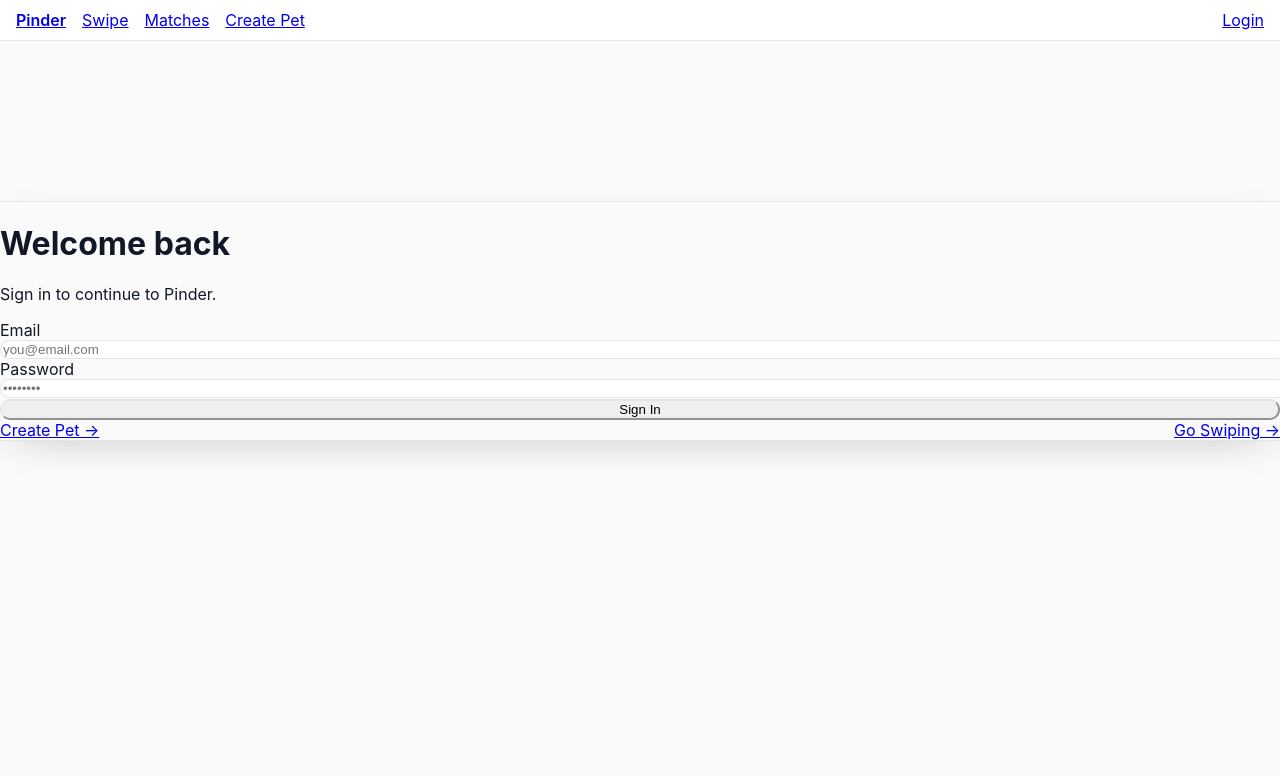
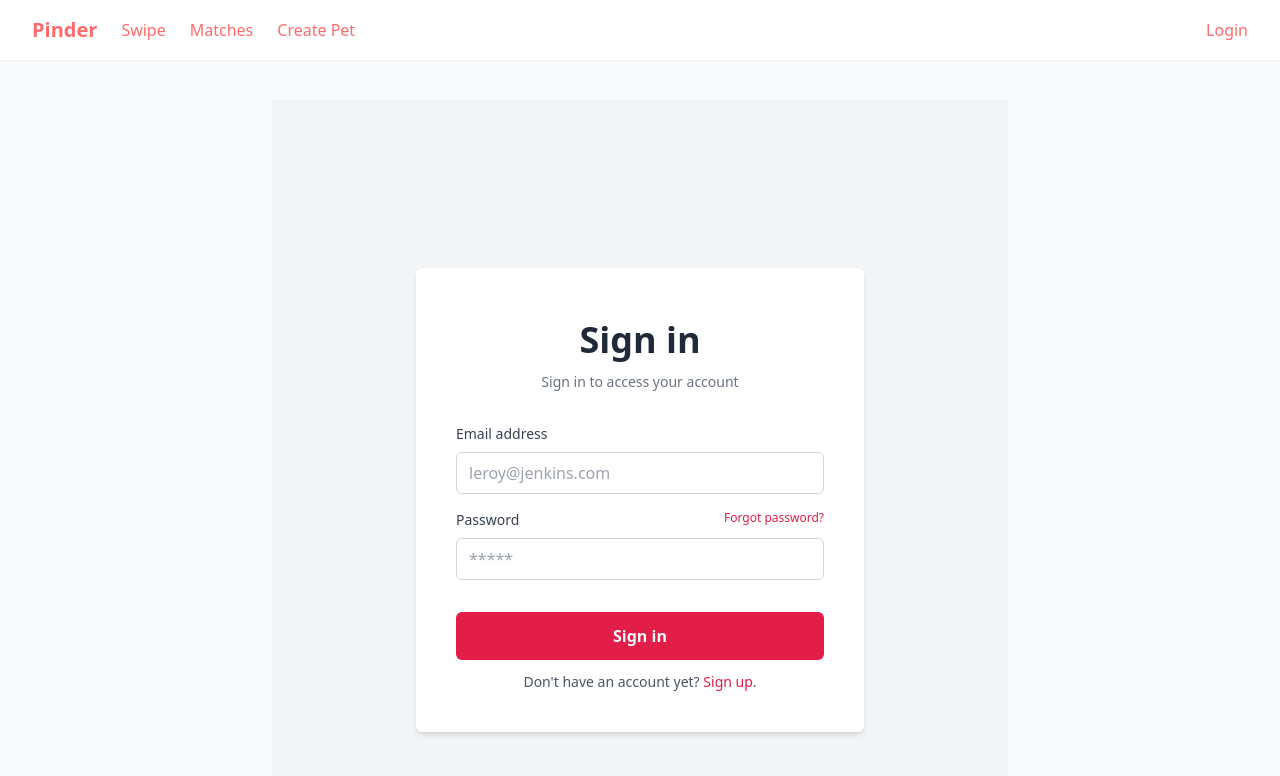
Before and after one commit to fyo-code/pinder-web-app1, a Next.js app: page /login in a window 1280 px wide. Shown: the top 776 px of the page. Built offline with nearby package versions, Linux system fonts and the light colour scheme; no server answers.

Commit message:
theme update

```diff
--- a/package.json
+++ b/package.json
@@ -19,7 +19,6 @@
   },
   "devDependencies": {
     "@eslint/eslintrc": "^3",
-    "@tailwindcss/postcss": "^4.1.15",
     "@types/node": "^20.14.12",
     "@types/react": "^19.0.0",
     "@types/react-dom": "^19.0.0",
@@ -30,7 +29,7 @@
     "lucide-react": "^0.546.0",
     "postcss": "^8.5.6",
     "tailwind-merge": "^3.3.1",
-    "tailwindcss": "^4.1.15",
+    "tailwindcss": "^3.4.14",
     "tailwindcss-animate": "^1.0.7",
     "typescript": "^5.6.3"
   }
--- a/postcss.config.js
+++ b/postcss.config.js
@@ -1,7 +1,7 @@
-// postcss.config.js (Next 15 / Turbopack friendly)
+// postcss.config.js  (Tailwind v3 classic)
 module.exports = {
   plugins: {
-    '@tailwindcss/postcss': {}, // <-- use this, not 'tailwindcss'
+    tailwindcss: {},
     autoprefixer: {},
   },
 };
--- a/src/app/globals.css
+++ b/src/app/globals.css
@@ -1,135 +1,10 @@
 @tailwind base;
-
-@plugin "tailwindcss-animate";
-
-@custom-variant dark (&:is(.dark *));
 @tailwind components;
 @tailwind utilities;
 
-/* Optional global styles */
+/* App defaults */
 html, body {
-  height: 100%;
-  margin: 0;
-  padding: 0;
-  background-color: #fafafa;
-  color: #111827;
-  font-family: 'Inter', sans-serif;
-}
-button { transition: all 0.2s ease; }
-button:hover { opacity: 0.9; }
-
-@theme inline {
-  --radius-sm: calc(var(--radius) - 4px);
-  --radius-md: calc(var(--radius) - 2px);
-  --radius-lg: var(--radius);
-  --radius-xl: calc(var(--radius) + 4px);
-  --color-background: var(--background);
-  --color-foreground: var(--foreground);
-  --color-card: var(--card);
-  --color-card-foreground: var(--card-foreground);
-  --color-popover: var(--popover);
-  --color-popover-foreground: var(--popover-foreground);
-  --color-primary: var(--primary);
-  --color-primary-foreground: var(--primary-foreground);
-  --color-secondary: var(--secondary);
-  --color-secondary-foreground: var(--secondary-foreground);
-  --color-muted: var(--muted);
-  --color-muted-foreground: var(--muted-foreground);
-  --color-accent: var(--accent);
-  --color-accent-foreground: var(--accent-foreground);
-  --color-destructive: var(--destructive);
-  --color-border: var(--border);
-  --color-input: var(--input);
-  --color-ring: var(--ring);
-  --color-chart-1: var(--chart-1);
-  --color-chart-2: var(--chart-2);
-  --color-chart-3: var(--chart-3);
-  --color-chart-4: var(--chart-4);
-  --color-chart-5: var(--chart-5);
-  --color-sidebar: var(--sidebar);
-  --color-sidebar-foreground: var(--sidebar-foreground);
-  --color-sidebar-primary: var(--sidebar-primary);
-  --color-sidebar-primary-foreground: var(--sidebar-primary-foreground);
-  --color-sidebar-accent: var(--sidebar-accent);
-  --color-sidebar-accent-foreground: var(--sidebar-accent-foreground);
-  --color-sidebar-border: var(--sidebar-border);
-  --color-sidebar-ring: var(--sidebar-ring);
+  @apply min-h-screen bg-gray-50 text-gray-900 antialiased;
 }
 
-:root {
-  --radius: 0.625rem;
-  --background: oklch(1 0 0);
-  --foreground: oklch(0.145 0 0);
-  --card: oklch(1 0 0);
-  --card-foreground: oklch(0.145 0 0);
-  --popover: oklch(1 0 0);
-  --popover-foreground: oklch(0.145 0 0);
-  --primary: oklch(0.205 0 0);
-  --primary-foreground: oklch(0.985 0 0);
-  --secondary: oklch(0.97 0 0);
-  --secondary-foreground: oklch(0.205 0 0);
-  --muted: oklch(0.97 0 0);
-  --muted-foreground: oklch(0.556 0 0);
-  --accent: oklch(0.97 0 0);
-  --accent-foreground: oklch(0.205 0 0);
-  --destructive: oklch(0.577 0.245 27.325);
-  --border: oklch(0.922 0 0);
-  --input: oklch(0.922 0 0);
-  --ring: oklch(0.708 0 0);
-  --chart-1: oklch(0.646 0.222 41.116);
-  --chart-2: oklch(0.6 0.118 184.704);
-  --chart-3: oklch(0.398 0.07 227.392);
-  --chart-4: oklch(0.828 0.189 84.429);
-  --chart-5: oklch(0.769 0.188 70.08);
-  --sidebar: oklch(0.985 0 0);
-  --sidebar-foreground: oklch(0.145 0 0);
-  --sidebar-primary: oklch(0.205 0 0);
-  --sidebar-primary-foreground: oklch(0.985 0 0);
-  --sidebar-accent: oklch(0.97 0 0);
-  --sidebar-accent-foreground: oklch(0.205 0 0);
-  --sidebar-border: oklch(0.922 0 0);
-  --sidebar-ring: oklch(0.708 0 0);
-}
-
-.dark {
-  --background: oklch(0.145 0 0);
-  --foreground: oklch(0.985 0 0);
-  --card: oklch(0.205 0 0);
-  --card-foreground: oklch(0.985 0 0);
-  --popover: oklch(0.205 0 0);
-  --popover-foreground: oklch(0.985 0 0);
-  --primary: oklch(0.922 0 0);
-  --primary-foreground: oklch(0.205 0 0);
-  --secondary: oklch(0.269 0 0);
-  --secondary-foreground: oklch(0.985 0 0);
-  --muted: oklch(0.269 0 0);
-  --muted-foreground: oklch(0.708 0 0);
-  --accent: oklch(0.269 0 0);
-  --accent-foreground: oklch(0.985 0 0);
-  --destructive: oklch(0.704 0.191 22.216);
-  --border: oklch(1 0 0 / 10%);
-  --input: oklch(1 0 0 / 15%);
-  --ring: oklch(0.556 0 0);
-  --chart-1: oklch(0.488 0.243 264.376);
-  --chart-2: oklch(0.696 0.17 162.48);
-  --chart-3: oklch(0.769 0.188 70.08);
-  --chart-4: oklch(0.627 0.265 303.9);
-  --chart-5: oklch(0.645 0.246 16.439);
-  --sidebar: oklch(0.205 0 0);
-  --sidebar-foreground: oklch(0.985 0 0);
-  --sidebar-primary: oklch(0.488 0.243 264.376);
-  --sidebar-primary-foreground: oklch(0.985 0 0);
-  --sidebar-accent: oklch(0.269 0 0);
-  --sidebar-accent-foreground: oklch(0.985 0 0);
-  --sidebar-border: oklch(1 0 0 / 10%);
-  --sidebar-ring: oklch(0.556 0 0);
-}
-
-@layer base {
-  * {
-    @apply border-border outline-ring/50;
-  }
-  body {
-    @apply bg-background text-foreground;
-  }
-}
+a { @apply text-brand hover:underline; }
--- a/src/app/layout.tsx
+++ b/src/app/layout.tsx
@@ -1,22 +1,38 @@
-// src/app/layout.tsx
-import './globals.css'
-import type { Metadata } from 'next'
-import TopNav from '@/components/TopNav' // keep your existing nav
+import './globals.css';
+import React from 'react';
+import Link from 'next/link';
 
-export const metadata: Metadata = {
+export const metadata = {
   title: 'Pinder',
-  description: "Find your pet's perfect match",
-}
+  description: 'Find your pet’s perfect match 🐾',
+};
 
-export default function RootLayout({ children }: { children: React.ReactNode }) {
+export default function RootLayout({
+  children,
+}: {
+  children: React.ReactNode;
+}) {
   return (
     <html lang="en">
-      <body className="min-h-screen bg-gray-50 text-gray-900">
-        <div className="mx-auto max-w-5xl px-4">
-          <TopNav />
-          <main className="py-6">{children}</main>
-        </div>
+      <body className="bg-gray-50 text-gray-900">
+        {/* Navbar */}
+        <nav className="flex items-center justify-between px-8 py-4 shadow-sm bg-white">
+          <div className="flex items-center gap-6">
+            <Link href="/" className="font-bold text-xl text-brand">
+              Pinder
+            </Link>
+            <Link href="/swipe">Swipe</Link>
+            <Link href="/matches">Matches</Link>
+            <Link href="/create-pet">Create Pet</Link>
+          </div>
+          <Link href="/login" className="text-brand font-medium">
+            Login
+          </Link>
+        </nav>
+
+        {/* Page Content */}
+        <main className="max-w-3xl mx-auto px-4 py-10">{children}</main>
       </body>
     </html>
-  )
+  );
 }
--- a/src/app/login/page.tsx
+++ b/src/app/login/page.tsx
@@ -1,68 +1,96 @@
-'use client'
+'use client';
 
-import { useState } from 'react'
-import { useRouter } from 'next/navigation'
-import { supabase } from '@/lib/supabase'
+import { useState } from 'react';
+import { useRouter } from 'next/navigation';
+import { supabase } from '@/lib/supabase';
 
 export default function LoginPage() {
-  const router = useRouter()
-  const [email, setEmail] = useState('')
-  const [password, setPassword] = useState('')
-  const [loading, setLoading] = useState(false)
-  const [msg, setMsg] = useState<string | null>(null)
+  const router = useRouter();
+  const [loading, setLoading] = useState(false);
+  const [msg, setMsg] = useState<string | null>(null);
 
-  async function onSubmit(e: React.FormEvent) {
-    e.preventDefault()
-    setLoading(true)
-    setMsg(null)
-    const { error } = await supabase.auth.signInWithPassword({ email, password })
-    setLoading(false)
-    if (error) return setMsg(error.message)
-    router.push('/swipe')
+  async function handleSubmit(e: React.FormEvent<HTMLFormElement>) {
+    e.preventDefault();
+    setMsg(null);
+    setLoading(true);
+
+    const form = new FormData(e.currentTarget);
+    const email = form.get('email')?.toString() || '';
+    const password = form.get('password')?.toString() || '';
+
+    const { error } = await supabase.auth.signInWithPassword({ email, password });
+    setLoading(false);
+
+    if (error) return setMsg(error.message);
+
+    router.push('/swipe');
   }
 
   return (
-    <div className="min-h-[70vh] grid place-items-center px-4">
-      <div className="w-full max-w-md rounded-2xl border border-black/5 bg-white p-8 shadow-[0_12px_40px_-18px_rgba(0,0,0,0.25)]">
-        <h1 className="text-2xl font-semibold">Welcome back</h1>
-        <p className="mt-1 text-sm text-gray-500">Sign in to continue to Pinder.</p>
+    <div className="flex items-center justify-center min-h-screen bg-gray-100 dark:bg-gray-900">
+      <div className="flex flex-col max-w-md w-full p-6 rounded-md sm:p-10 bg-white dark:bg-gray-50 dark:text-gray-800 shadow-md">
+        <div className="mb-8 text-center">
+          <h1 className="my-3 text-4xl font-bold text-gray-800">Sign in</h1>
+          <p className="text-sm text-gray-500">Sign in to access your account</p>
+        </div>
 
-        <form onSubmit={onSubmit} className="mt-6 space-y-4">
+        <form onSubmit={handleSubmit} className="space-y-8">
+          <div className="space-y-4">
             <div>
-            <label htmlFor="email" className="mb-1 block text-sm font-medium text-gray-700">Email</label>
+              <label htmlFor="email" className="block mb-2 text-sm font-medium text-gray-700">
+                Email address
+              </label>
               <input
-              id="email" type="email" autoComplete="email" required
-              value={email} onChange={e=>setEmail(e.target.value)}
-              className="block w-full rounded-lg border border-gray-200 px-3 py-2 outline-none focus:border-gray-300"
-              placeholder="you@email.com"
+                type="email"
+                name="email"
+                id="email"
+                required
+                placeholder="leroy@jenkins.com"
+                className="w-full px-3 py-2 border rounded-md border-gray-300 bg-white text-gray-900 focus:outline-none focus:ring-2 focus:ring-rose-500"
               />
             </div>
 
             <div>
-            <label htmlFor="password" className="mb-1 block text-sm font-medium text-gray-700">Password</label>
+              <div className="flex justify-between mb-2">
+                <label htmlFor="password" className="text-sm font-medium text-gray-700">
+                  Password
+                </label>
+                <a href="#" className="text-xs text-rose-600 hover:underline">
+                  Forgot password?
+                </a>
+              </div>
               <input
-              id="password" type="password" autoComplete="current-password" required
-              value={password} onChange={e=>setPassword(e.target.value)}
-              className="block w-full rounded-lg border border-gray-200 px-3 py-2 outline-none focus:border-gray-300"
-              placeholder="••••••••"
+                type="password"
+                name="password"
+                id="password"
+                required
+                placeholder="*****"
+                className="w-full px-3 py-2 border rounded-md border-gray-300 bg-white text-gray-900 focus:outline-none focus:ring-2 focus:ring-rose-500"
               />
+            </div>
           </div>
 
           {msg && <p className="text-sm text-red-600">{msg}</p>}
 
+          <div className="space-y-3">
             <button
-            type="submit" disabled={loading}
-            className="inline-flex w-full items-center justify-center rounded-lg bg-indigo-600 px-4 py-2.5 text-sm font-medium text-white transition hover:bg-indigo-700 disabled:opacity-60"
+              type="submit"
+              disabled={loading}
+              className="w-full px-8 py-3 font-semibold rounded-md bg-rose-600 text-gray-50 hover:bg-rose-700 transition disabled:opacity-60"
             >
-            {loading ? 'Signing in…' : 'Sign In'}
+              {loading ? 'Signing in…' : 'Sign in'}
             </button>
 
-          <div className="flex items-center justify-between text-sm pt-1">
-            <a href="/create-pet" className="underline">Create Pet →</a>
-            <a href="/swipe" className="underline">Go Swiping →</a>
+            <p className="px-6 text-sm text-center text-gray-600">
+              Don&apos;t have an account yet?{' '}
+              <a href="/create-pet" className="hover:underline text-rose-600">
+                Sign up
+              </a>
+              .
+            </p>
           </div>
         </form>
       </div>
     </div>
-  )
+  );
 }
```
Also changed, not shown: tailwind.config.js (+11 -4 lines), 1 other file (tests, documents, lock files or other folders). Lines whose indentation alone changed are shown as unchanged.
